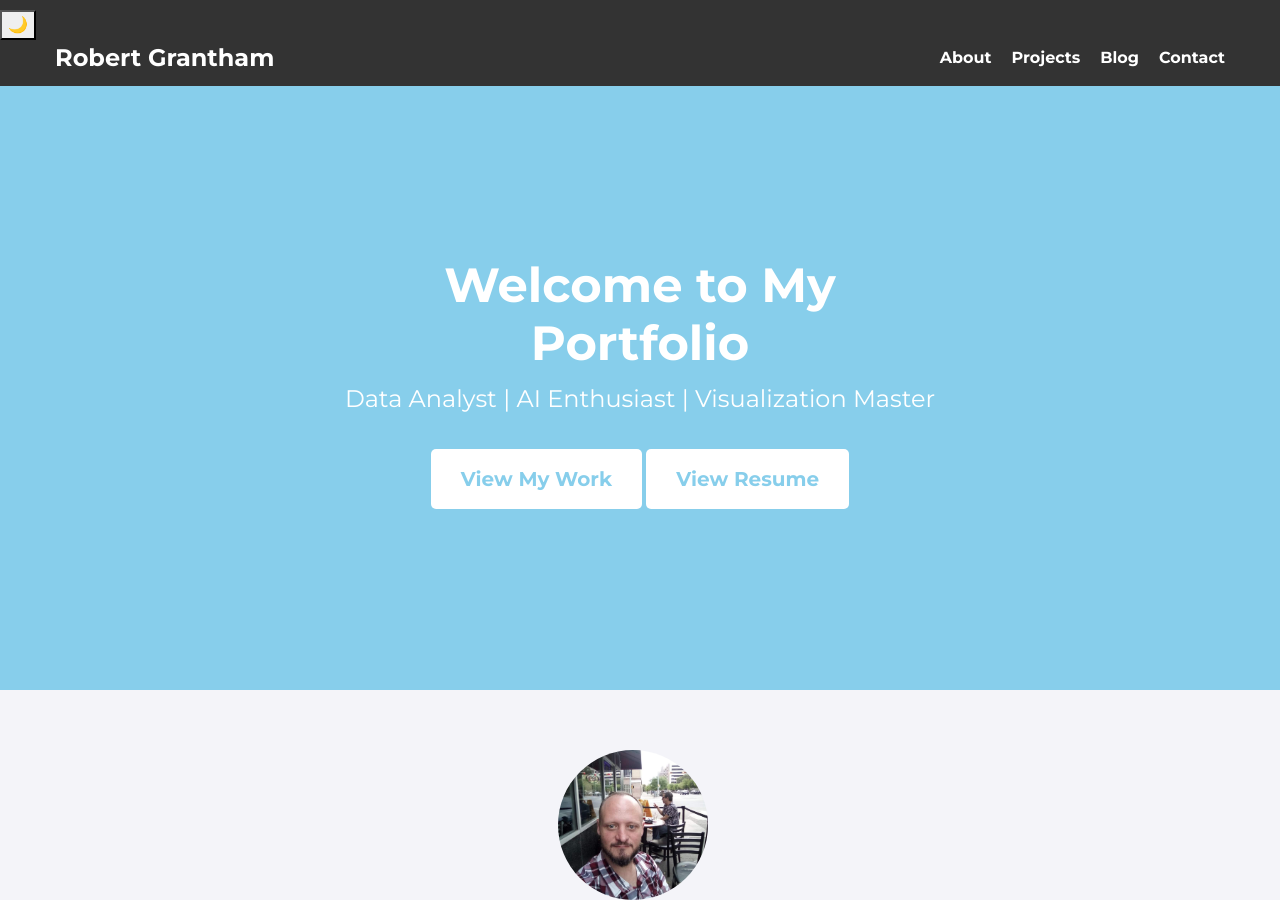
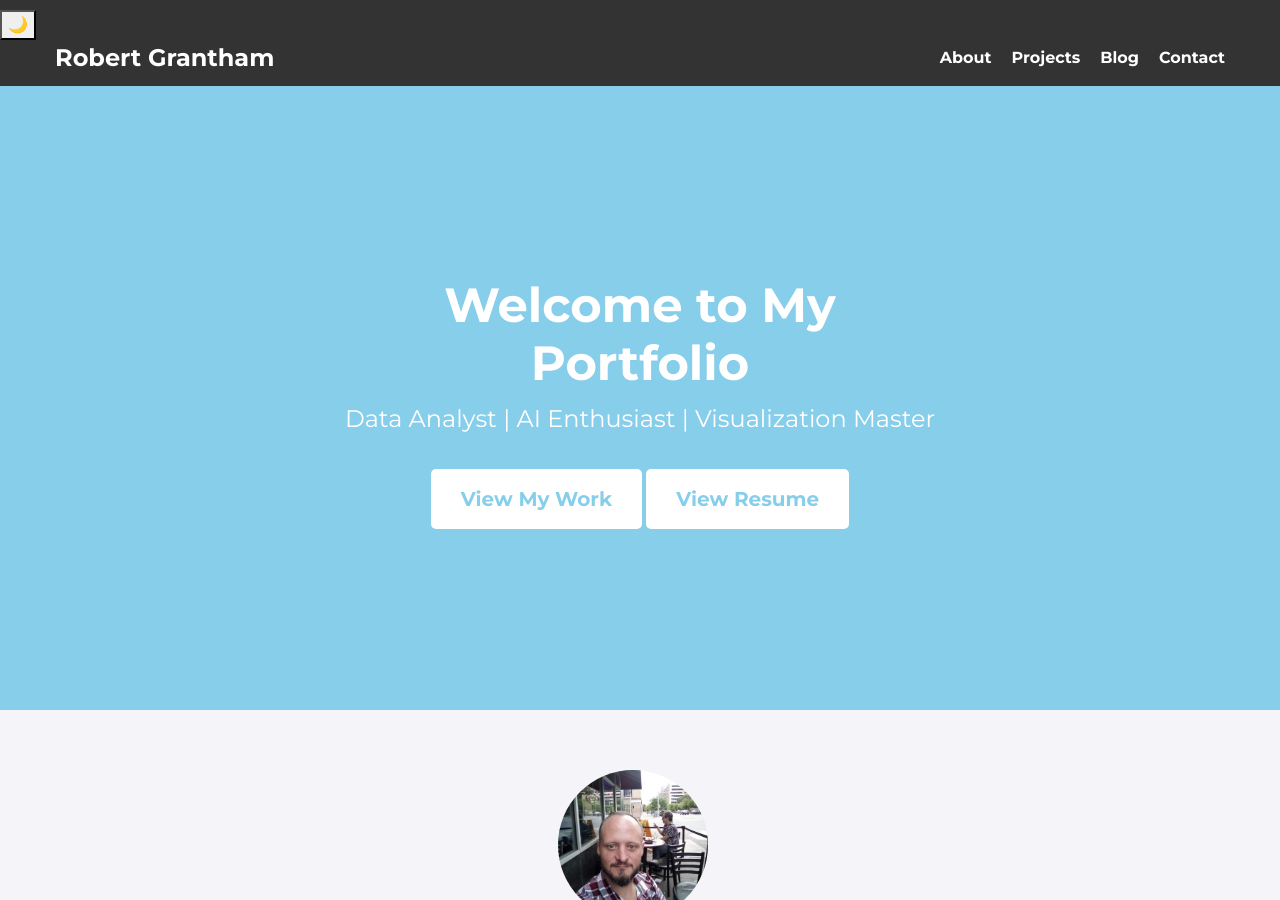
Before and after one commit to rgrantham82/rgrantham82.github.io, a Jekyll site: the page built from index.html, in a window 1280 px wide and 900 px high. Built offline with Jekyll 4.4.1, drawn with Linux system fonts in a browser that asks for light colours; nearby versions of some CDN libraries; a script that is not in the unit is left out.

Commit message:
Update styles.css

```diff
--- a/assets/css/styles.css
+++ b/assets/css/styles.css
@@ -13,9 +13,7 @@
     box-sizing: border-box;
 }
 
-*,
-*::before,
-*::after {
+*, *::before, *::after {
     box-sizing: inherit;
 }
 
@@ -44,7 +42,7 @@
 }
 
 .blog-post {
-	max-width: 800px;
+    max-width: 1200px;
     margin: 0 auto;
     text-align: left;
 }
@@ -115,13 +113,12 @@
     align-items: center;
     justify-content: center;
     flex-direction: column;
-	height: 70vh;
-	/* Reduced height */
+    height: 70vh; /* Reduced height */
     background-color: var(--primary-color);
     color: white;
     text-align: center;
     padding: 0 20px;
-	margin-top: 60px;
+    margin-top: 80px; /* Adjusted to compensate for fixed header */
 }
 
 .hero-content {
@@ -335,8 +332,7 @@
     text-align: left;
 }
 
-#contact input,
-#contact textarea {
+#contact input, #contact textarea {
     width: 100%;
     padding: 0.75rem;
     margin-bottom: 1rem;
@@ -358,9 +354,7 @@
 }
 
 @media (max-width: 768px) {
-
-	.project-item,
-	.blog-post {
+    .project-item, .blog-post {
         width: calc(100% - 2rem);
     }
 
```
Lines whose indentation alone changed are shown as unchanged.
